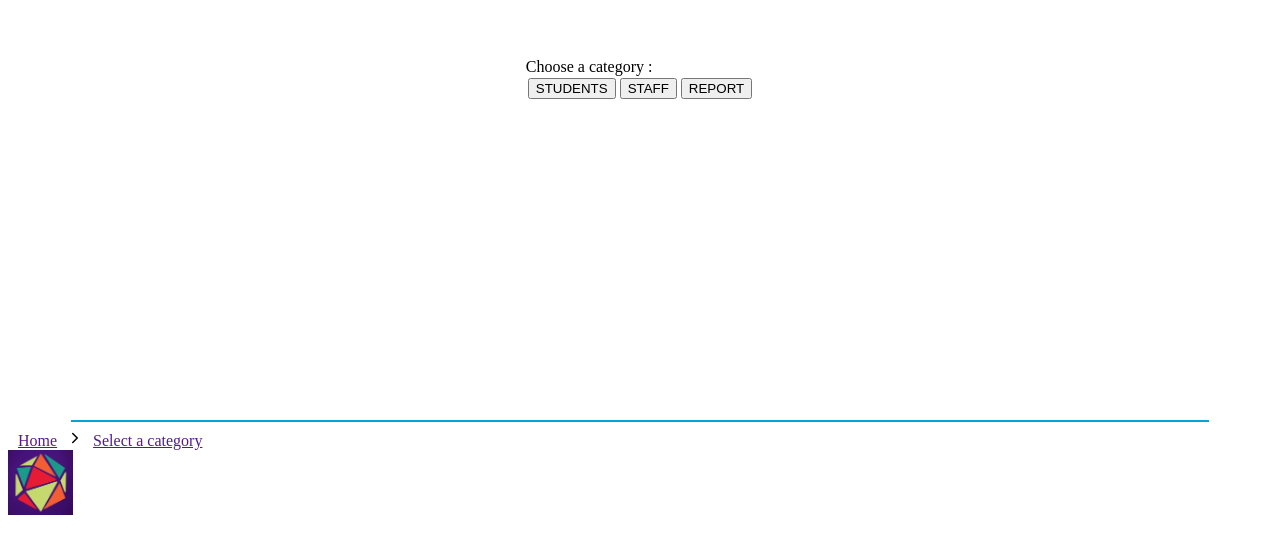
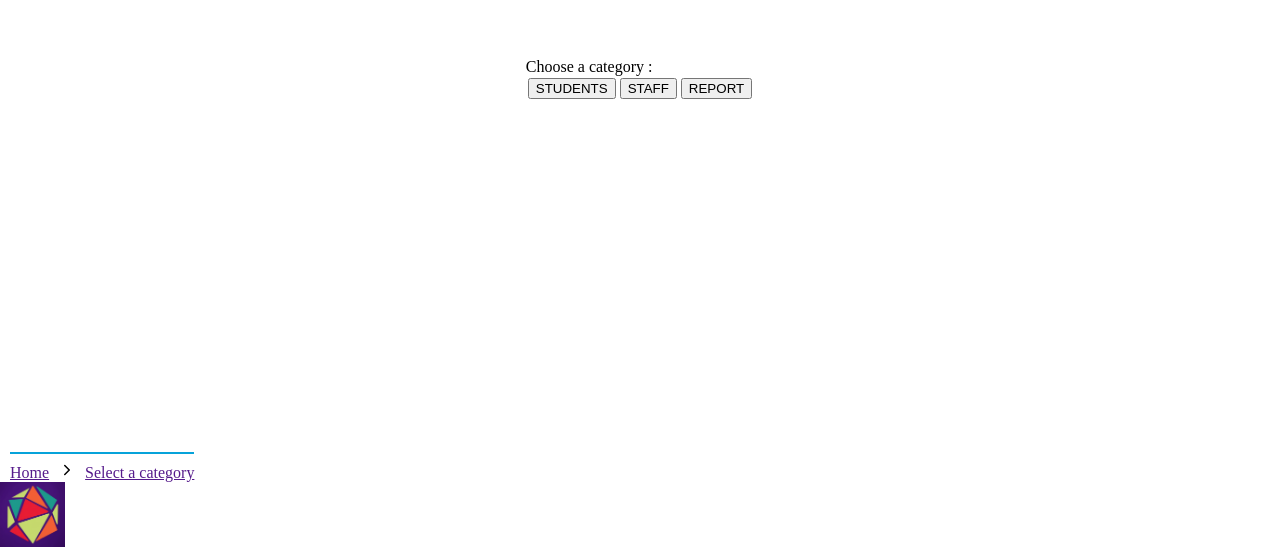
Before and after one commit to sanCode-2-0/sanCodeTauri, a React (Vite) app: page /home-screen in a window 1280 px wide. Shown: the part 249-800 px from the top of the page. Built offline with nearby package versions, Linux system fonts and the light colour scheme.

Commit message:
Added react-router-dom
I need navigation between my screens.
`react-router-dom` to the rescue

```diff
--- a/src/App.jsx
+++ b/src/App.jsx
@@ -1,5 +1,5 @@
 import React from "react";
-
+import { BrowserRouter, Routes, Route } from "react-router-dom";
 // COMPONENTS
 import Table from "./components/Table";
 import NewData from "./components/NewData";
@@ -27,12 +27,19 @@
 
 function App() {
   return (
-    <div className="light-grey">
-      {/* HOME SCREEN */}
-      <HomeScreen />
-      {/* To activate the Report Table, uncomment this */}
-      {/* <ReportScreen customStyles={customStyles} /> */}
-    </div>
+    <BrowserRouter>
+      <Routes>
+        <Route path="/home-screen" element={<HomeScreen />} />
+        <Route path="/report-screen" element={<ReportScreen />} />
+      </Routes>
+    </BrowserRouter>
+
+    // <div className="light-grey">
+    //   {/* HOME SCREEN */}
+    //   <HomeScreen />
+    //   {/* To activate the Report Table, uncomment this */}
+    //   {/* <ReportScreen customStyles={customStyles} /> */}
+    // </div>
   );
 }
 
--- a/src/screens/HomeScreen.jsx
+++ b/src/screens/HomeScreen.jsx
@@ -26,7 +26,7 @@
         </div>
 
         {/* Breadcrumbs section and logo */}
-        <div className="sticky-bottom mt-auto">
+        <div className="bottom sticky-bottom mt-auto">
           <hr />
           <div className="col l8">
             <nav>
--- a/src/screens/screens.css
+++ b/src/screens/screens.css
@@ -33,3 +33,9 @@
 button {
   margin: 2px;
 }
+
+.bottom {
+  position: absolute;
+  left: 0;
+  bottom: 0;
+}
```
